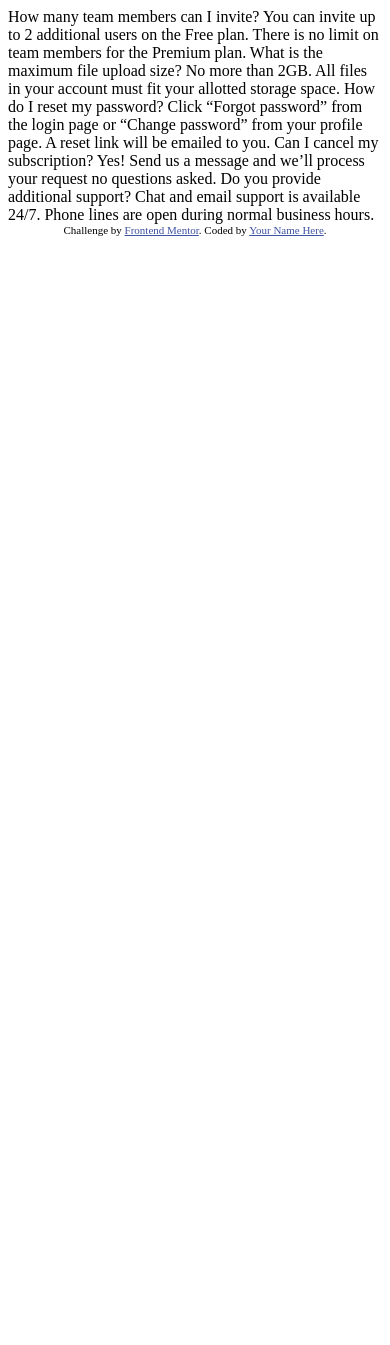
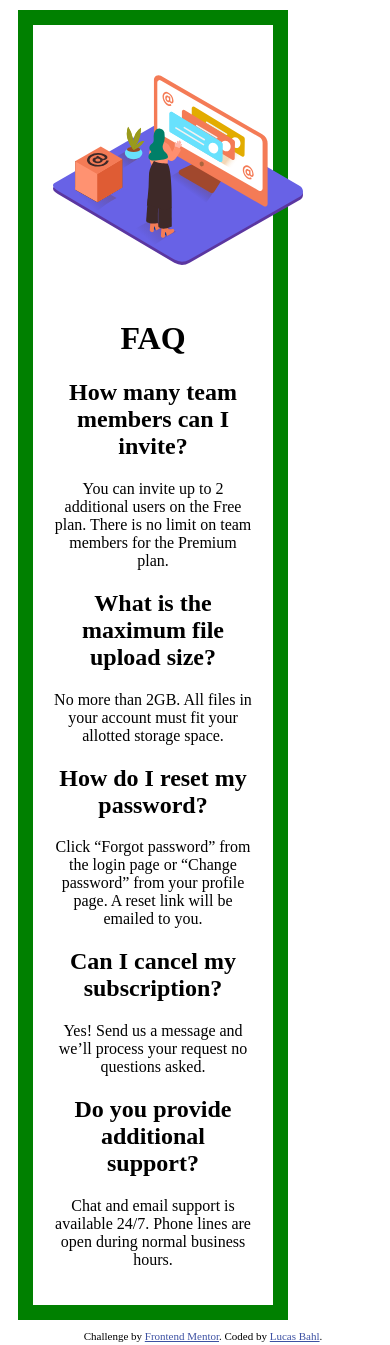
Before and after one commit to LucasBahl/frontendmentor-ex01, a plain HTML site: page index.html in a window 390 px wide. Before the commit the page ends 844 px from the top, so only its background shows below. Drawn offline with Linux system fonts and the light colour scheme.

Commit message:
commit on master

```diff
--- /dev/null
+++ b/css/style.css
@@ -0,0 +1,22 @@
+body {
+    width: 100%;
+}
+
+
+/* MOBILE */
+
+@media only screen and (max-width: 768px) {
+    .contenedor {
+        box-sizing: content-box;
+        width: 200px;
+        padding: 20px;
+        margin: 10px;
+        border: 15px solid green;
+        text-align: center;
+        align-items: center;
+    }
+    .contenedor img {
+        height: 250px;
+        width: 250px;
+    }
+}
--- a/index.html
+++ b/index.html
@@ -1,8 +1,11 @@
 <!DOCTYPE html>
 <html lang="en">
+
 <head>
     <meta charset="UTF-8">
-  <meta name="viewport" content="width=device-width, initial-scale=1.0"> <!-- displays site properly based on user's device -->
+    <meta name="viewport" content="width=device-width, initial-scale=1.0">
+    <link rel="stylesheet" href="./css/style.css">
+    <!-- displays site properly based on user's device -->
 
     <link rel="icon" type="image/png" sizes="32x32" href="./images/favicon-32x32.png">
 
@@ -10,31 +13,55 @@
 
     <!-- Feel free to remove these styles or customise in your own stylesheet 👍 -->
     <style>
-    .attribution { font-size: 11px; text-align: center; }
-    .attribution a { color: hsl(228, 45%, 44%); }
+        .attribution {
+            font-size: 11px;
+            text-align: center;
+        }
+
+        .attribution a {
+            color: hsl(228, 45%, 44%);
+        }
     </style>
 </head>
+
 <body>
-  How many team members can I invite?
-  You can invite up to 2 additional users on the Free plan. There is no limit on
-  team members for the Premium plan.
-
-  What is the maximum file upload size?
-  No more than 2GB. All files in your account must fit your allotted storage space.
-
-  How do I reset my password?
-  Click “Forgot password” from the login page or “Change password” from your profile page.
-  A reset link will be emailed to you.
-
-  Can I cancel my subscription?
-  Yes! Send us a message and we’ll process your request no questions asked.
-
-  Do you provide additional support?
-  Chat and email support is available 24/7. Phone lines are open during normal business hours.
-
+    <div class="contenedor">
+        <img src="./images/illustration-woman-online-mobile.svg" alt="Imagen Mujer">
+        <h1>FAQ</h1>
+        <div class="faq__question1">
+            <h2>How many team members can I invite?</h2>
+        </div>
+        <div class="faq__answer1">
+            <p>You can invite up to 2 additional users on the Free plan. There is no limit on team members for the Premium plan.</p>
+        </div>
+        <div class="faq__question2">
+            <h2>What is the maximum file upload size?</h2>
+        </div>
+        <div class="faq__answer2">
+            <p> No more than 2GB. All files in your account must fit your allotted storage space. </p>
+        </div>
+        <div class="faq__question3">
+            <h2>How do I reset my password?</h2>
+        </div>
+        <div class="faq__answer3">
+            <p>Click “Forgot password” from the login page or “Change password” from your profile page. A reset link will be emailed to you.</p>
+        </div>
+        <div class="faq__question4">
+            <h2>Can I cancel my subscription?</h2>
+        </div>
+        <div class="faq__answer4">
+            <p>Yes! Send us a message and we’ll process your request no questions asked.</p>
+        </div>
+        <div class="faq__question5">
+            <h2>Do you provide additional support?</h2>
+        </div>
+        <div class="faq_answer5">
+            <p>Chat and email support is available 24/7. Phone lines are open during normal business hours.</p>
+        </div>
+    </div>
     <div class="attribution">
-    Challenge by <a href="https://www.frontendmentor.io?ref=challenge" target="_blank">Frontend Mentor</a>.
-    Coded by <a href="#">Your Name Here</a>.
+        Challenge by <a href="https://www.frontendmentor.io?ref=challenge" target="_blank">Frontend Mentor</a>. Coded by <a href="#">Lucas Bahl</a>.
     </div>
 </body>
+
 </html>
```
Lines whose indentation alone changed are shown as unchanged.
